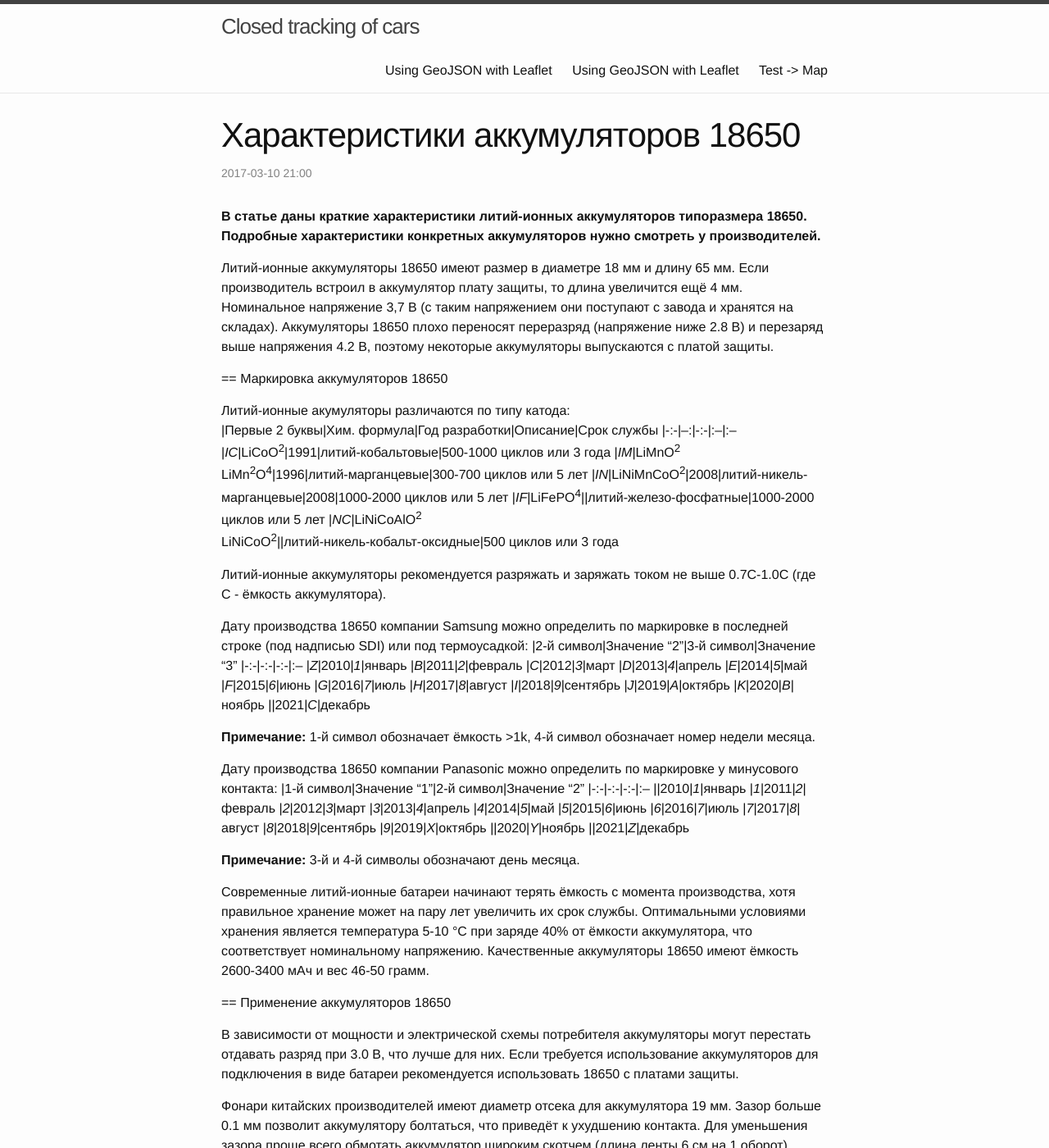
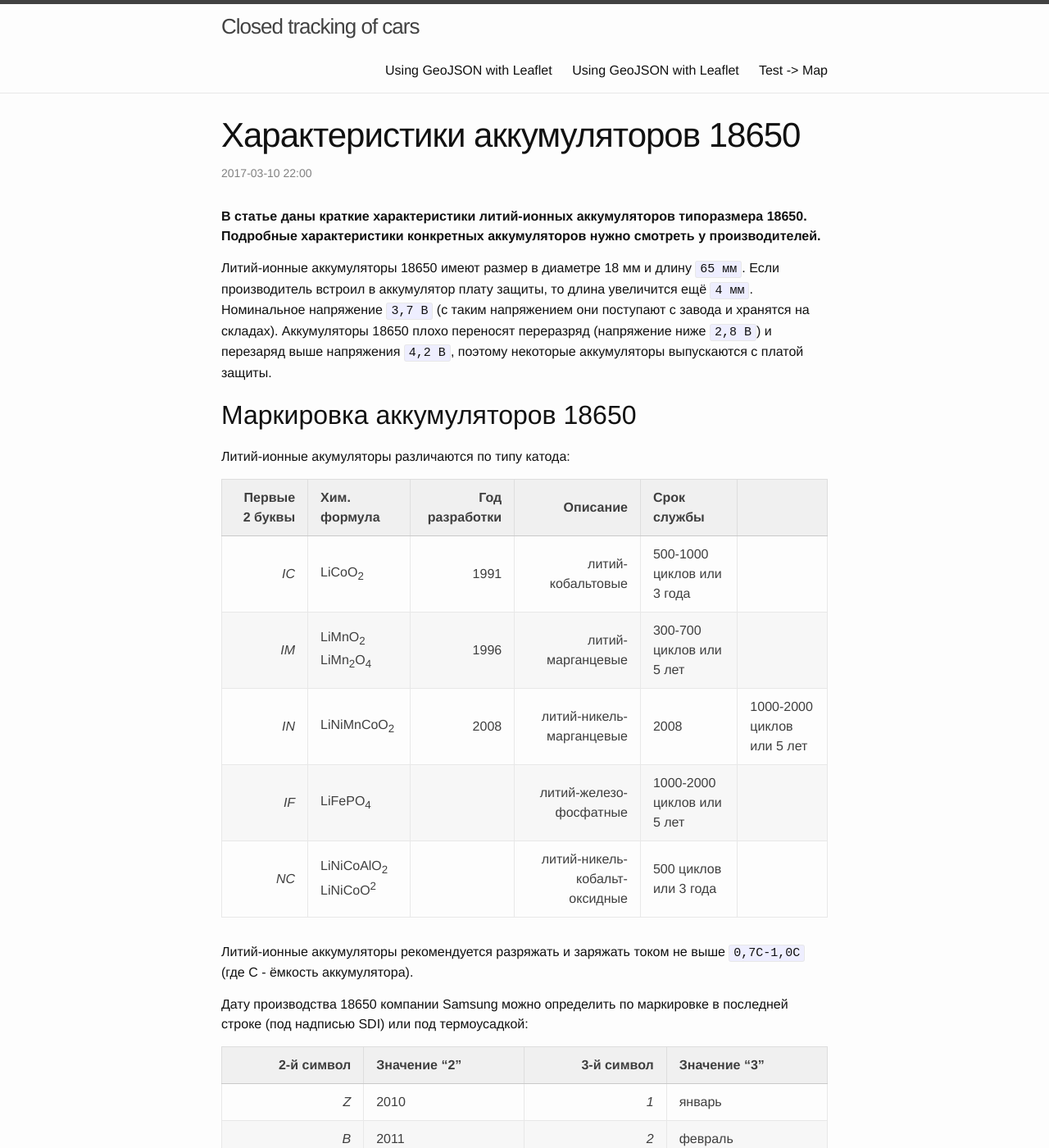
Before and after one commit to bopoh13/ctc-leaflet1, a Jekyll site: the page built from _posts/2018-03-10-li-ion_batteries.md, in a window 1280 px wide and 1400 px high. Shown: the whole window at 82% size. Built offline with Jekyll 4.4.1, drawn with Linux system fonts in a browser that asks for light colours; nearby versions of some CDN libraries; some of the changed text lies outside the part shown.

Commit message:
Attempt to fix #3

```diff
--- a/_posts/2018-03-10-li-ion-batteries.md
+++ b/_posts/2018-03-10-li-ion_batteries.md
@@ -1,35 +1,39 @@
 ---
 layout: post
 title: Характеристики аккумуляторов 18650
-date: 2017-03-10 21:00:00 +0300
+date: 2017-03-10 22:00:00 +0300
 categories: charger
+tags: [18650, battary, li-ion]
 ---
 **В статье даны краткие характеристики литий-ионных аккумуляторов типоразмера 18650.
 Подробные характеристики конкретных аккумуляторов нужно смотреть у производителей.**
 
-Литий-ионные аккумуляторы 18650 имеют размер в диаметре 18 мм и длину 65 мм. Если
-производитель встроил в аккумулятор плату защиты, то длина увеличится ещё 4 мм.
-Номинальное напряжение 3,7 В (с таким напряжением они поступают с завода и
+Литий-ионные аккумуляторы 18650 имеют размер в диаметре 18 мм и длину `65 мм`. Если
+производитель встроил в аккумулятор плату защиты, то длина увеличится ещё `4 мм`.
+Номинальное напряжение `3,7 В` (с таким напряжением они поступают с завода и
 хранятся на складах).
-Аккумуляторы 18650 плохо переносят переразряд (напряжение ниже 2.8 В) и
-перезаряд выше напряжения 4.2 В, поэтому некоторые аккумуляторы выпускаются
+Аккумуляторы 18650 плохо переносят переразряд (напряжение ниже `2,8 В`) и
+перезаряд выше напряжения `4,2 В`, поэтому некоторые аккумуляторы выпускаются
 с платой защиты.
 
-== Маркировка аккумуляторов 18650
+## Маркировка аккумуляторов 18650
 
 Литий-ионные акумуляторы различаются по типу катода:
+
 |Первые 2 буквы|Хим. формула|Год разработки|Описание|Срок службы
 |-:-|--:|-:-|:--|:--
-|*IC*|LiCoO<sup>2</sup>|1991|литий-кобальтовые|500-1000 циклов или 3 года
-|*IM*|LiMnO<sup>2</sup><br />LiMn<sup>2</sup>O<sup>4</sup>|1996|литий-марганцевые|300-700 циклов или 5 лет
-|*IN*|LiNiMnCoO<sup>2</sup>|2008|литий-никель-марганцевые|2008|1000-2000 циклов или 5 лет
-|*IF*|LiFePO<sup>4</sup>||литий-железо-фосфатные|1000-2000 циклов или 5 лет
-|*NC*|LiNiCoAlO<sup>2</sup><br />LiNiCoO<sup>2</sup>||литий-никель-кобальт-оксидные|500 циклов или 3 года
+|*IC*|LiCoO<sub>2</sub>|1991|литий-кобальтовые|500-1000 циклов или 3 года
+|*IM*|LiMnO<sub>2</sub><br />LiMn<sub>2</sub>O<sub>4</sub>|1996|литий-марганцевые|300-700 циклов или 5 лет
+|*IN*|LiNiMnCoO<sub>2</sub>|2008|литий-никель-марганцевые|2008|1000-2000 циклов или 5 лет
+|*IF*|LiFePO<sub>4</sub>||литий-железо-фосфатные|1000-2000 циклов или 5 лет
+|*NC*|LiNiCoAlO<sub>2</sub><br />LiNiCoO<sup>2</sup>||литий-никель-кобальт-оксидные|500 циклов или 3 года
 
-Литий-ионные аккумуляторы рекомендуется разряжать и заряжать током не выше 0.7C-1.0C (где C - ёмкость аккумулятора).
+Литий-ионные аккумуляторы рекомендуется разряжать и заряжать током не выше
+`0,7C-1,0C` (где C - ёмкость аккумулятора).
 
 Дату производства 18650 компании Samsung можно определить по маркировке
 в последней строке (под надписью SDI) или под термоусадкой:
+
 |2-й символ|Значение "2"|3-й символ|Значение "3"
 |-:-|-:-|-:-|:--
 |*Z*|2010|*1*|январь
@@ -65,27 +70,28 @@ categories: charger
 ||2020|*Y*|ноябрь
 ||2021|*Z*|декабрь
 
-**Примечание:** 3-й и 4-й символы обозначают день месяца.
+**Примечание:** 3-й и 4-й символы обозначают день месяца производства.
 
 Современные литий-ионные батареи начинают терять ёмкость с момента
 производства, хотя правильное хранение может на пару лет увеличить их срок
 службы.
-Оптимальными условиями хранения является температура 5-10 &deg;C при заряде
+Оптимальными условиями хранения является температура `5-10 &deg;C` при заряде
 40% от ёмкости аккумулятора, что соответствует номинальному напряжению.
-Качественные аккумуляторы 18650 имеют ёмкость 2600-3400 мАч и вес 46-50 грамм.
+Качественные и недорогие аккумуляторы 18650 имеют ёмкость `2600-3400 мАч`
+и вес `46-50 грамм`.
 
-== Применение аккумуляторов 18650
+## Применение аккумуляторов 18650
 
 В зависимости от мощности и электрической схемы потребителя аккумуляторы могут
-перестать отдавать разряд при 3.0 В, что лучше для них.
+перестать отдавать разряд при `3,0 В`, что лучше для них.
 Если требуется использование аккумуляторов для подключения в виде батареи
 рекомендуется использовать 18650 с платами защиты.
 
-Фонари китайских производителей имеют диаметр отсека для аккумулятора 19 мм.
-Зазор больше 0.1 мм позволит аккумулятору болтаться, что приведёт к ухудшению
-контакта.
+Фонари китайских производителей имеют диаметр отсека для аккумулятора `19 мм`.
+Зазор больше `0,1 мм` плохо будет удерживать аккумулятор, что приведёт
+к ухудшению контакта.
 Для уменьшения зазора проще всего обмотать аккумулятор широким скотчем (длина
-ленты 6 см на 1 оборот). Необходимо, чтобы аккумулятор плотно, но свободно
+ленты `6 см` на `1 оборот`). Необходимо, чтобы аккумулятор плотно, но свободно
 входил в отсек фонаря.
 После увеличения диаметра аккумулятора проверьте, подходит ли для него прочие
 фонари и зарядное устройство.
```
Also changed, not shown: other parts of _posts/2018-03-10-li-ion_batteries.md (+3 -2 lines).
